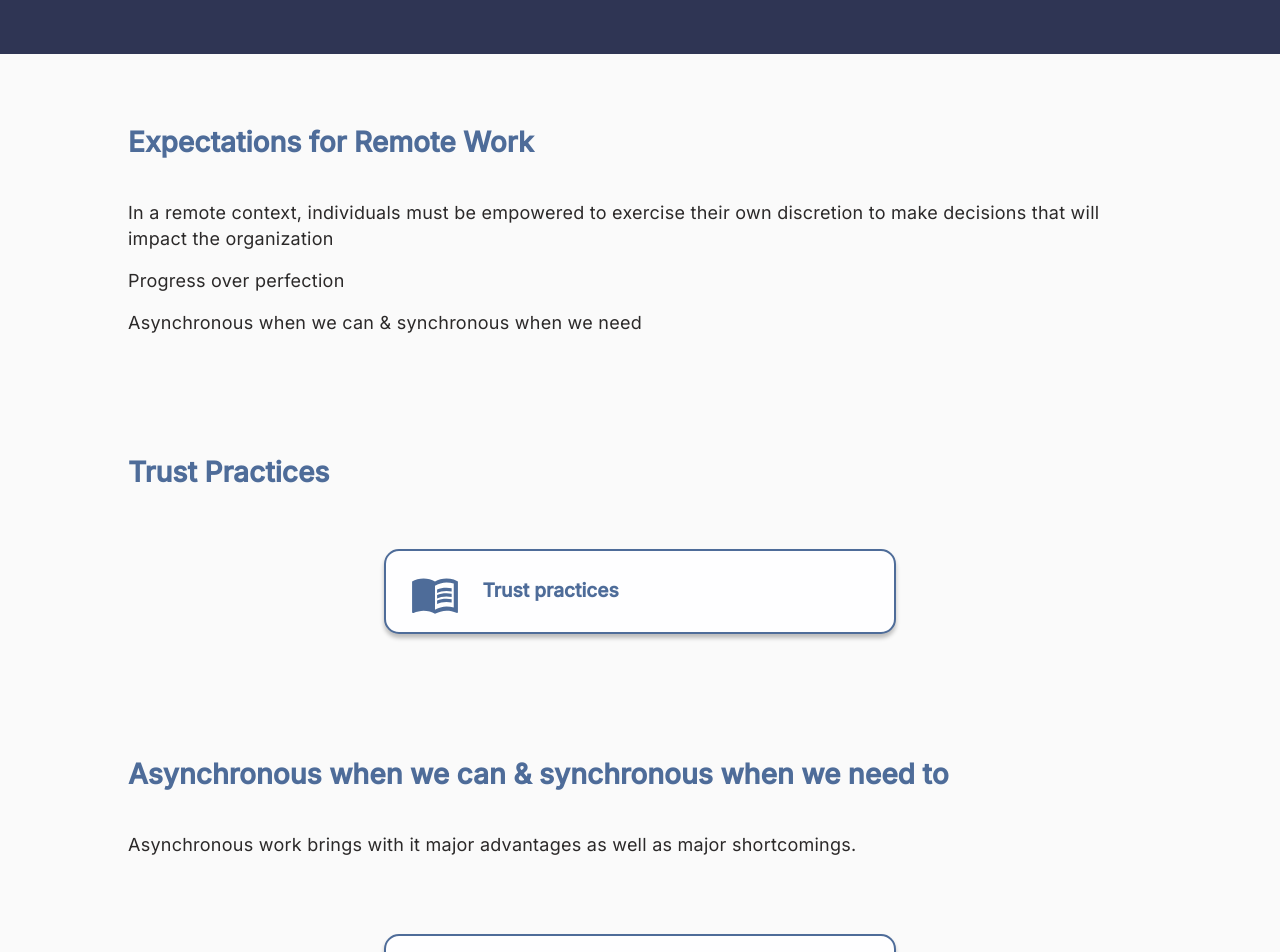
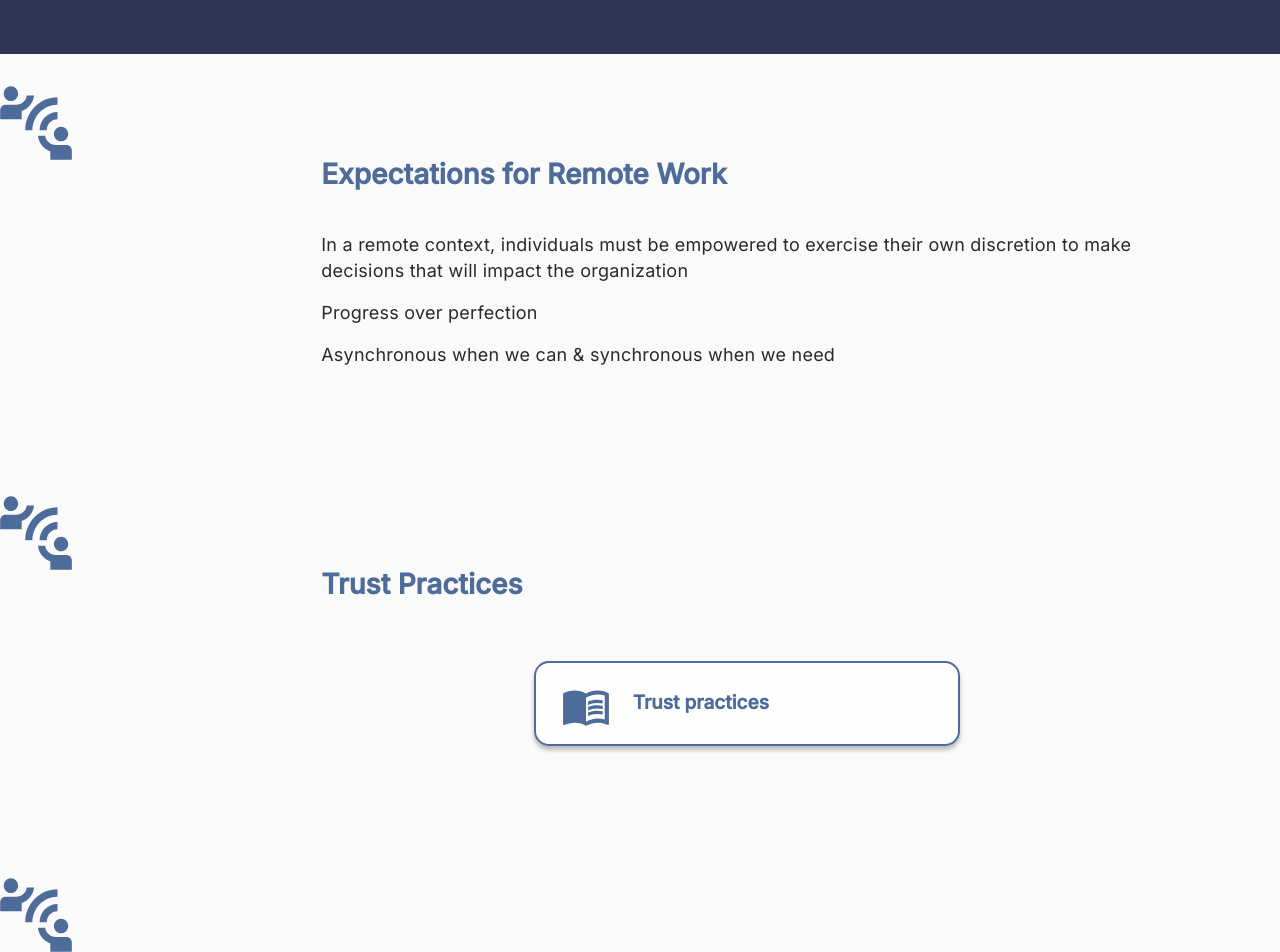
Before and after one commit to openseattle/clearviction-v1, a React (Create React App) app: page /onboarding-mod3 in a window 1280 px wide. Shown: the part 320-1272 px from the top of the page. Built offline with nearby package versions, Linux system fonts and the light colour scheme.

Commit message:
Remove scroll to top

```diff
--- a/src/Pages/Onboarding/OnboardingHome.jsx
+++ b/src/Pages/Onboarding/OnboardingHome.jsx
@@ -45,10 +45,8 @@ const module4 = {
 }
 
 function OnboardingHome() {
-    useEffect(() => {
-        window.scrollTo(0, 0)
-    }, [])
     const classes = useHomeStyles();
+
     return (
         <div>
             <Header text={headerText} />
--- a/src/Pages/Onboarding/OnboardingMod1.jsx
+++ b/src/Pages/Onboarding/OnboardingMod1.jsx
@@ -17,7 +17,7 @@ const mission = {
 const story = {
     icon: "",
     title: "Our Story",
-    link: true,
+    // link: true,
     linkIcon: "doc",
     linkTitle: "Clearviction Story",
     linkLocation: "",
@@ -26,7 +26,7 @@ const story = {
 const problem = {
     icon: "",
     title: "The Problem",
-    link: true,
+    // link: true,
     linkIcon: "doc",
     linkTitle: "The Problem",
     linkLocation: "",
@@ -45,9 +45,7 @@ const button2 = {
 
 
 function OnboardingMod1() {
-    useEffect(() => {
-        window.scrollTo(0, 0)
-    }, [])
+
     return (
 
         <div>
--- a/src/Pages/Onboarding/OnboardingMod2.jsx
+++ b/src/Pages/Onboarding/OnboardingMod2.jsx
@@ -65,9 +65,7 @@ const button2 = {
 }
 
 function OnboardingMod2() {
-    useEffect(() => {
-        window.scrollTo(0, 0)
-    }, [])
+
     const classes = useMod2Styles();
 
     return (
--- a/src/Pages/Onboarding/OnboardingMod3.jsx
+++ b/src/Pages/Onboarding/OnboardingMod3.jsx
@@ -1,14 +1,18 @@
 import { useEffect } from 'react';
+import { Grid, Box }  from '@material-ui/core';
+
 import Header from '../../Components/Onboarding/Header';
 import ModuleContent from '../../Components/Onboarding/ModuleContent';
 import Footer from '../../Components/Onboarding/Footer';
+
+import remote from '../../Assets/Onboarding/remote.svg';
 
 const headerText =  {
     title: "Module 3",
     description: "Expectations of being a part of the team",
 };
 
-const remote = {
+const remoteWork = {
     icon: "",
     title: "Expectations for Remote Work",
     paragraph1: "In a remote context, individuals must be empowered to exercise their own discretion to make decisions that will impact the organization",
@@ -22,7 +26,7 @@ const trust = {
     title: "Trust Practices",
     linkIcon: "doc",
     linkTitle: "Trust practices",
-    linkLocation: ""
+    linkLocation: "https://airtable.com/appfJZShN8K4tcWHU/tblwBmfy7sXtKZb8y/viwB9AEhG2TBetEA0?blocks=hide"
 }
 
 const truth = {
@@ -31,10 +35,10 @@ const truth = {
     paragraph1: "Asynchronous work brings with it major advantages as well as major shortcomings.",
     linkIcon: "link",
     linkTitle: "CV Materials",
-    linkLocation: "",
+    linkLocation: "https://drive.google.com/drive/u/5/folders/14NbUv8CE6e1vnKifNbA3Kl2dsghTYPk2",
     linkIcon2: "link",
     linkTitle2: "Our SOT Reference",
-    linkLocation2: ""
+    linkLocation2: "https://docs.google.com/document/d/1QaJJ5JD2AHsaB1A8zHTTjtvmFDk7wpYTbj4UBJIcFzI/edit"
 }
 
 const button1 = {
@@ -48,19 +52,38 @@ const button2 = {
 }
 
 function OnboardingMod3() {
-    useEffect(() => {
-        window.scrollTo(0, 0)
-    }, [])
     return (
-        <div>
+        <>
             <Header text={headerText} />
+            <Box >
+                <Grid container
+                    spacing={1}
+                    justifyContent="center"
+                >
+                <Grid item sm={2} >
+                    <img src={remote} alt="" />
+                </Grid>
+                <Grid item sm={10}>
+                    <ModuleContent content={remoteWork} />
+                </Grid>
+                <Grid item sm={2}>
+                    <img src={remote} alt="" />
+                </Grid>
+                <Grid item sm={10}>
+                    <ModuleContent content={trust} />
+                </Grid>
+                <Grid item sm={2}>
+                    <img src={remote} alt="" />
+                </Grid>
+                <Grid item sm={10}>
+                    <ModuleContent content={truth} />
+                </Grid>
+            </Grid>
+            </Box>
 
-            <ModuleContent content={remote} />
-            <ModuleContent content={trust} />
-            <ModuleContent content={truth} />
 
             <Footer button1={button1} button2={button2} />
-        </div>
+        </>
     );
 }
 
--- a/src/Pages/Onboarding/OnboardingMod4.jsx
+++ b/src/Pages/Onboarding/OnboardingMod4.jsx
@@ -57,9 +57,7 @@ const button2 = {
 }
 
 function OnboardingMod4() {
-    useEffect(() => {
-        window.scrollTo(0, 0)
-    }, [])
+
     return (
         <div>{console.log('mod4')}
             <Header text={headerText} />
```
